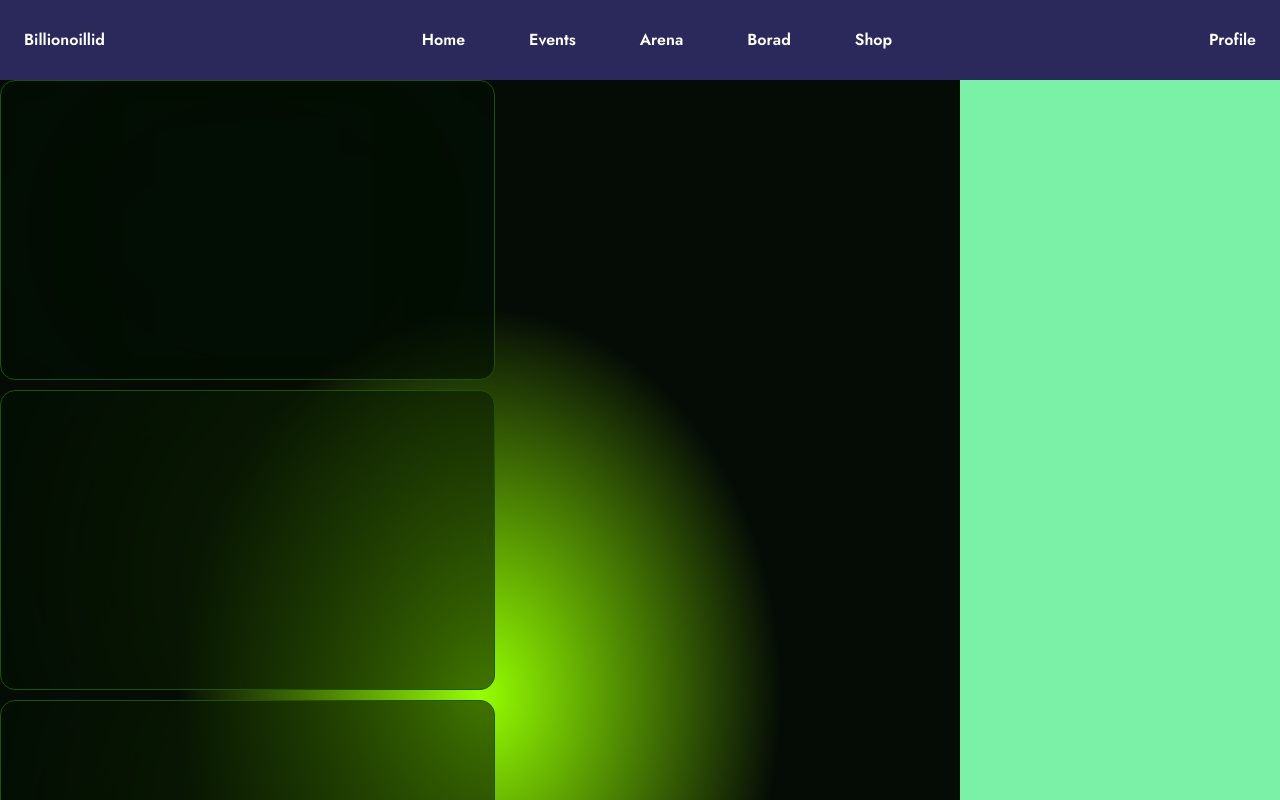
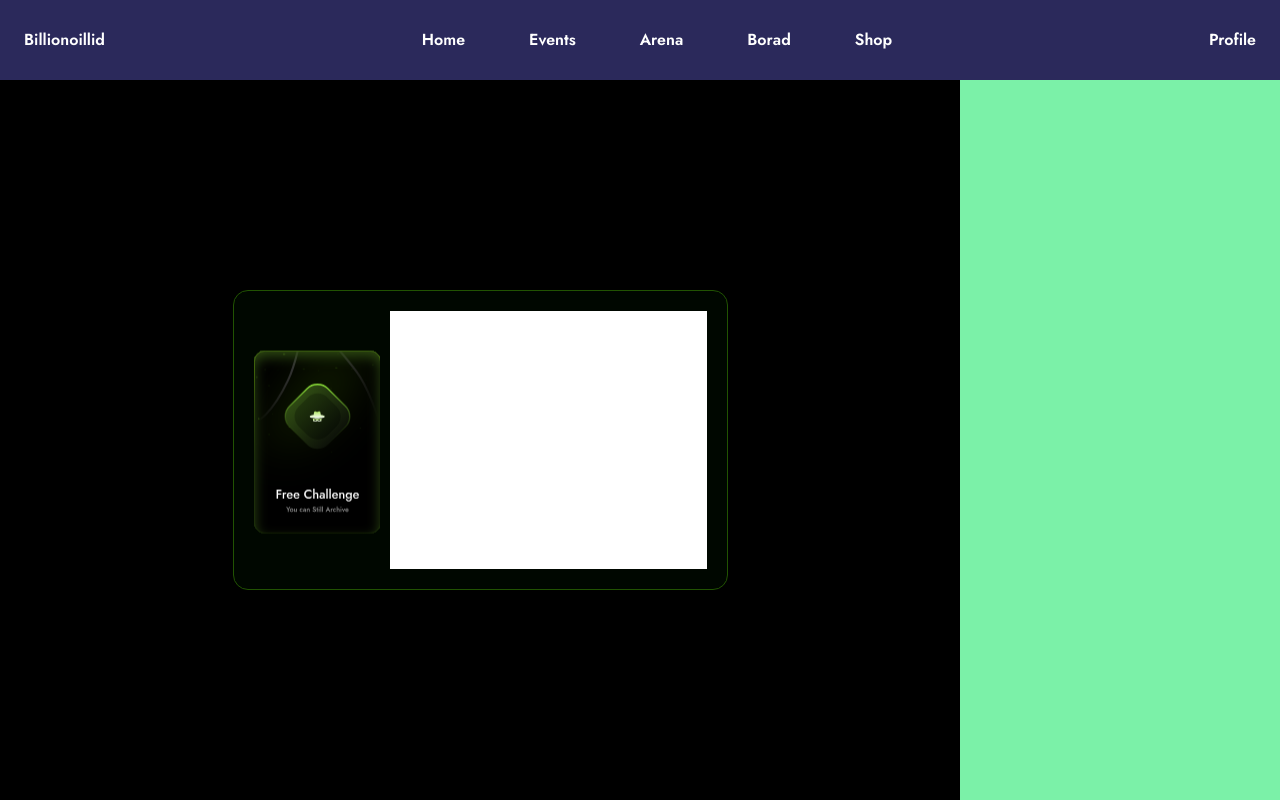
Before and after one commit to Yuslash/Remodeling-3, a React (Vite) app: page / in a window 1280 px wide. Shown: the top 800 px of the page. Built offline with nearby package versions, Linux system fonts and the light colour scheme.

Commit message:
card shrinking problem

```diff
--- a/src/Components/EventSvg.css
+++ b/src/Components/EventSvg.css
@@ -32,3 +32,7 @@
 #stars path:nth-child(even) {
     animation-delay: 1s;
 }
+
+#frame83 {
+    flex-shrink: 0 !important;
+}
--- a/src/Components/EventSvg.jsx
+++ b/src/Components/EventSvg.jsx
@@ -4,7 +4,7 @@ import React from 'react';
 export default function EventSvg() {
     return (
         <svg width="182" height="262" viewBox="0 0 182 262" fill="none" xmlns="http://www.w3.org/2000/svg">
-<g id="Frame 83" filter="url(#filter0_i_152_4462)">
+<g id="Frame83" className="flex-shrink-0" style={{ flexShrink: 0 }}  filter="url(#filter0_i_152_4462)">
 <g clipPath="url(#clip0_152_4462)">
 <rect x="1" y="1" width="180" height="260" rx="15" fill="black"/>
 <g id="stars">
--- a/src/Components/Events/EventCardActingBody.jsx
+++ b/src/Components/Events/EventCardActingBody.jsx
@@ -1,11 +1,17 @@
+import EventSvg from "../EventSvg";
+
 export default function EventCardActingBody() {
 
     return (
         <div className="flex flex-wrap max-w-[1000px] gap-[10px]">
-            <div className="acting-card w-[495px] h-[300px]"></div>
-            <div className="acting-card w-[495px] h-[300px]"></div>
-            <div className="acting-card w-[495px] h-[300px]"></div>
-            <div className="acting-card w-[495px] h-[300px]"></div>
+
+            {/* acting card starts here */}
+            <div className="acting-card w-[495px] h-[300px] flex p-[20px] gap-[10px]">
+                <EventSvg />
+                <div className="w-full h-full bg-white"></div>
+            </div>
+            {/* acting card ends here */}
+
         </div>
     )
 }
--- a/src/Components/Events/EventMainBody.jsx
+++ b/src/Components/Events/EventMainBody.jsx
@@ -5,7 +5,7 @@ export default function EventMainBody() {
     console.log(window.innerWidth * 0.75)
 
     return (
-        <div className="h-full bg-orange-500 flex-1 flex ">
+        <div className="h-full flex-1 flex ">
 
             {/* Cards Container Starts here */}
                 <div  className="acting-body w-[75vw] flex justify-center items-center">
--- a/src/Components/Events/Events.css
+++ b/src/Components/Events/Events.css
@@ -34,9 +34,9 @@
     line-height: 100%;
 }
 
-.acting-body {
+/* .acting-body {
     background: radial-gradient(31.38% 31.38% at 50% 50%, #95FF00 0%, #050C06 100%);
-}
+} */
 
 .acting-card {
     border-radius: 15px;
--- a/src/index.css
+++ b/src/index.css
@@ -1,4 +1,8 @@
 @import "tailwindcss";
+
+body {
+  background-color: black;
+}
 
 /* Target the path with id 'sibi' inside the SVG */
 .rotating-svg-container svg #sibi {
```
